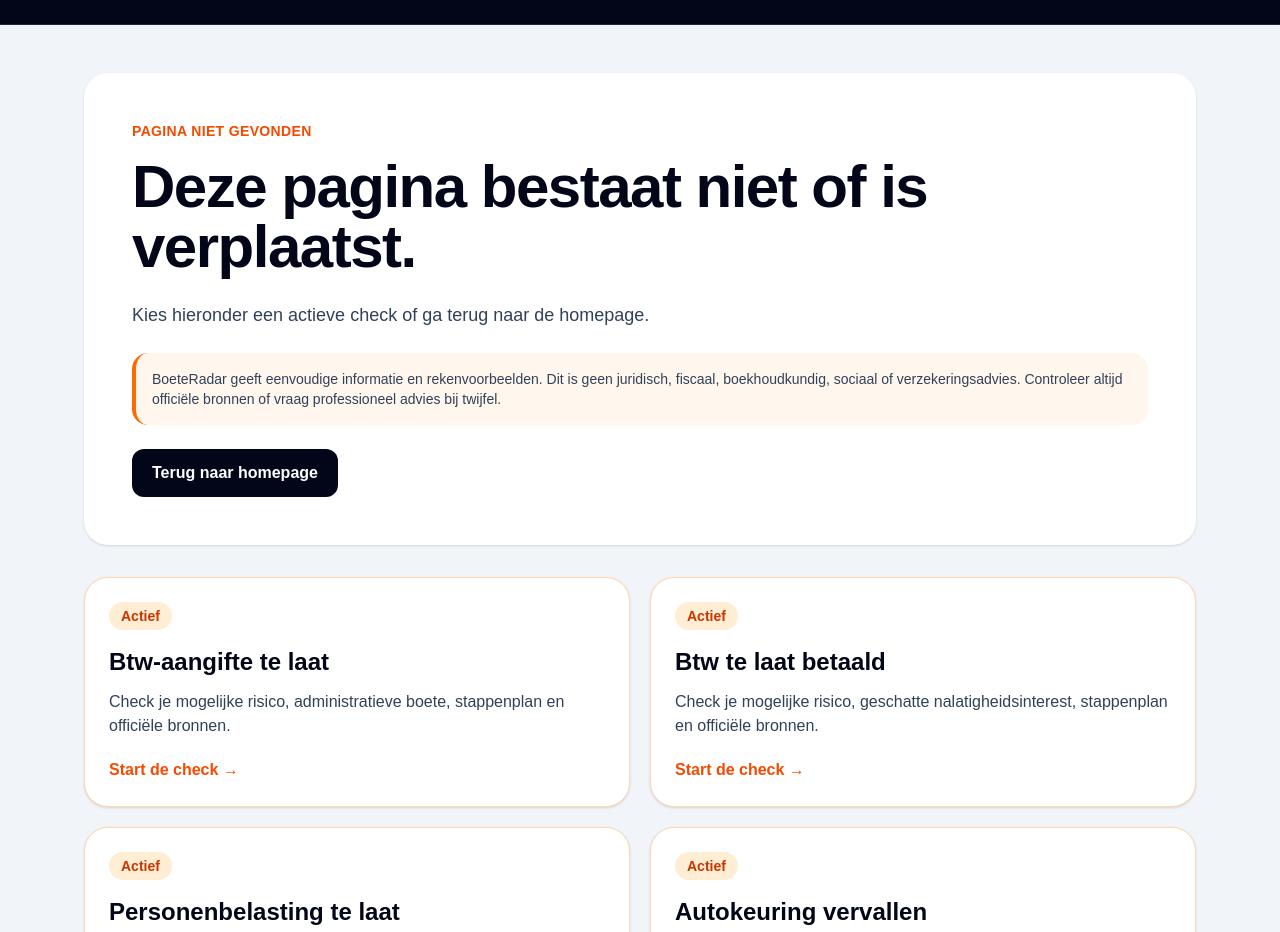
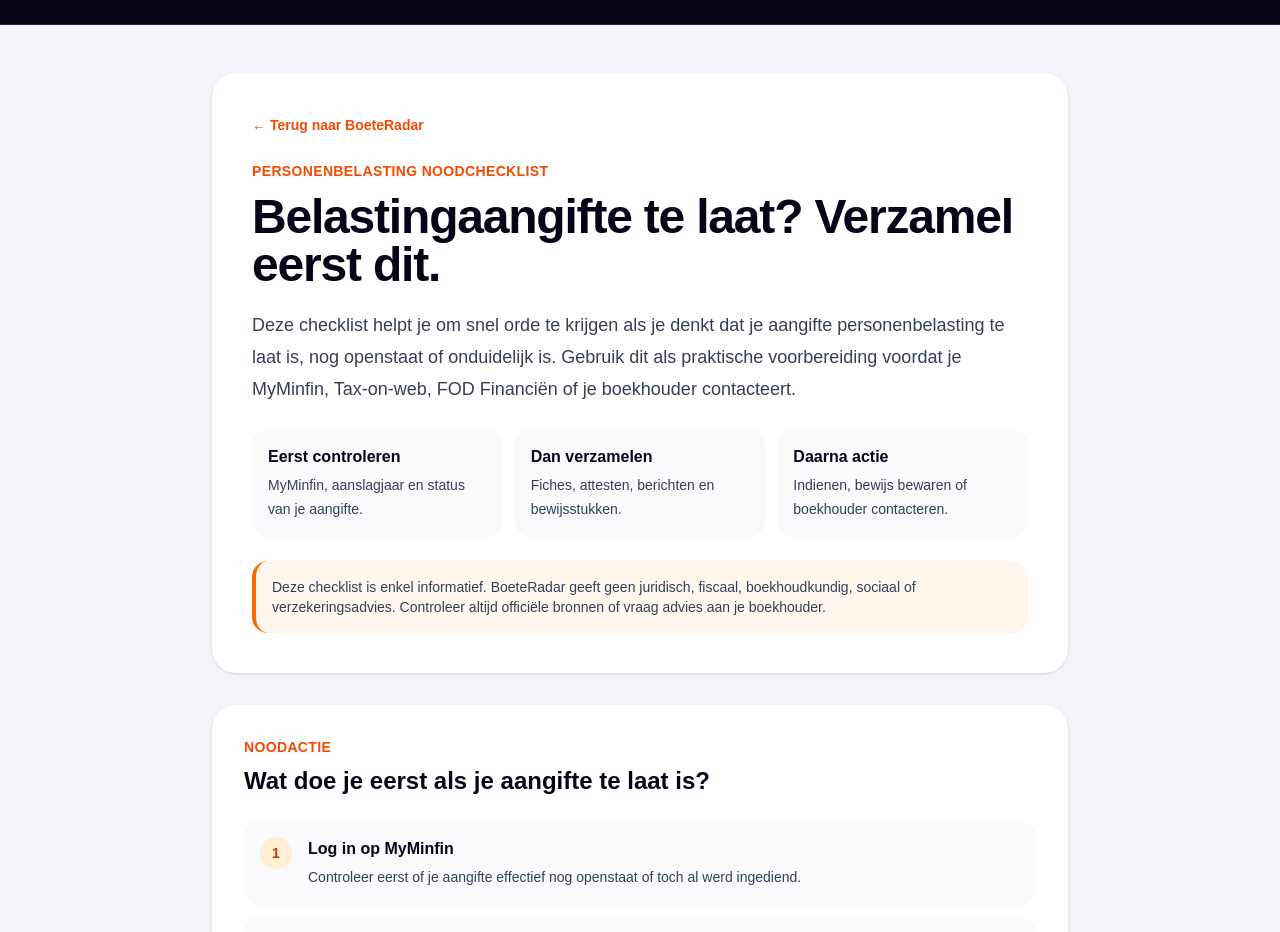
Before and after one commit to NathanVerd/Boeteradar, a Next.js app: page /checklists/btw-deadline-checklist/personenbelasting-noodchecklists in a window 1280 px wide. Before the commit this address had no page. Shown: the part 80-1012 px from the top of the page. Built offline with nearby package versions, Linux system fonts and the light colour scheme.

Commit message:
Add income tax emergency checklist

```diff
--- /dev/null
+++ b/app/checklists/btw-deadline-checklist/personenbelasting-noodchecklists/page.tsx
@@ -0,0 +1,221 @@
+import DisclaimerBox from "@/components/DisclaimerBox";
+import Footer from "@/components/Footer";
+import Header from "@/components/Header";
+import OfficialSources from "@/components/OfficialSources";
+import Link from "next/link";
+
+const urgentSteps = [
+  {
+    title: "Log in op MyMinfin",
+    description:
+      "Controleer eerst of je aangifte effectief nog openstaat of toch al werd ingediend.",
+  },
+  {
+    title: "Controleer het juiste aanslagjaar",
+    description:
+      "Verwar het inkomstenjaar en aanslagjaar niet. Noteer duidelijk over welk jaar het gaat.",
+  },
+  {
+    title: "Zoek berichten van FOD Financiën",
+    description:
+      "Controleer of je een herinnering, waarschuwing, voorstel van vereenvoudigde aangifte of ander bericht kreeg.",
+  },
+  {
+    title: "Dien zo snel mogelijk alsnog in",
+    description:
+      "Als je aangifte nog openstaat, wacht dan niet. Dien ze zo snel mogelijk in via Tax-on-web of via je boekhouder.",
+  },
+  {
+    title: "Bewaar bewijs van indiening",
+    description:
+      "Maak een screenshot of bewaar de bevestiging van verzending in je administratie.",
+  },
+  {
+    title: "Contacteer je boekhouder",
+    description:
+      "Werk je met een boekhouder? Vraag expliciet of je aangifte al werd verzonden en wanneer.",
+  },
+];
+
+const documents = [
+  "Identiteitsgegevens en toegang tot MyMinfin",
+  "Fiscale fiches zoals loonfiches, pensioenfiches of vervangingsinkomen",
+  "Attesten van kinderopvang, dienstencheques, pensioensparen of giften",
+  "Bewijsstukken van aftrekbare kosten als die van toepassing zijn",
+  "Berichten of brieven van FOD Financiën",
+  "Vorige aangifte of aanslagbiljet als vergelijkingspunt",
+];
+
+export default function PersonenbelastingNoodchecklistPage() {
+  return (
+    <main className="min-h-screen bg-slate-100 text-slate-950">
+      <Header
+        label="Checklist"
+        subtitle="Een praktische noodchecklist voor personenbelasting in België."
+      />
+
+      <section className="mx-auto max-w-4xl px-5 py-10 md:py-12">
+        <div className="rounded-3xl bg-white p-7 shadow-sm md:p-10">
+          <Link
+            href="/"
+            className="text-sm font-black text-orange-600 hover:text-orange-700"
+          >
+            ← Terug naar BoeteRadar
+          </Link>
+
+          <p className="mt-6 text-sm font-black uppercase tracking-wide text-orange-600">
+            Personenbelasting noodchecklist
+          </p>
+
+          <h1 className="mt-3 text-4xl font-black tracking-tight md:text-5xl">
+            Belastingaangifte te laat? Verzamel eerst dit.
+          </h1>
+
+          <p className="mt-5 text-lg leading-8 text-slate-700">
+            Deze checklist helpt je om snel orde te krijgen als je denkt dat je
+            aangifte personenbelasting te laat is, nog openstaat of onduidelijk
+            is. Gebruik dit als praktische voorbereiding voordat je MyMinfin,
+            Tax-on-web, FOD Financiën of je boekhouder contacteert.
+          </p>
+
+          <div className="mt-6 grid gap-3 md:grid-cols-3">
+            <div className="rounded-2xl bg-slate-50 p-4">
+              <p className="font-black">Eerst controleren</p>
+              <p className="mt-1 text-sm leading-6 text-slate-700">
+                MyMinfin, aanslagjaar en status van je aangifte.
+              </p>
+            </div>
+
+            <div className="rounded-2xl bg-slate-50 p-4">
+              <p className="font-black">Dan verzamelen</p>
+              <p className="mt-1 text-sm leading-6 text-slate-700">
+                Fiches, attesten, berichten en bewijsstukken.
+              </p>
+            </div>
+
+            <div className="rounded-2xl bg-slate-50 p-4">
+              <p className="font-black">Daarna actie</p>
+              <p className="mt-1 text-sm leading-6 text-slate-700">
+                Indienen, bewijs bewaren of boekhouder contacteren.
+              </p>
+            </div>
+          </div>
+
+          <DisclaimerBox text="Deze checklist is enkel informatief. BoeteRadar geeft geen juridisch, fiscaal, boekhoudkundig, sociaal of verzekeringsadvies. Controleer altijd officiële bronnen of vraag advies aan je boekhouder." />
+        </div>
+
+        <section className="mt-8 rounded-3xl bg-white p-7 shadow-sm md:p-8">
+          <p className="text-sm font-bold uppercase tracking-wide text-orange-600">
+            Noodactie
+          </p>
+
+          <h2 className="mt-2 text-2xl font-black">
+            Wat doe je eerst als je aangifte te laat is?
+          </h2>
+
+          <div className="mt-6 space-y-3">
+            {urgentSteps.map((item, index) => (
+              <div
+                key={item.title}
+                className="flex gap-4 rounded-2xl bg-slate-50 p-4"
+              >
+                <div className="flex h-8 w-8 shrink-0 items-center justify-center rounded-full bg-orange-100 text-sm font-black text-orange-700">
+                  {index + 1}
+                </div>
+
+                <div>
+                  <h3 className="font-black">{item.title}</h3>
+                  <p className="mt-1 text-sm leading-6 text-slate-700">
+                    {item.description}
+                  </p>
+                </div>
+              </div>
+            ))}
+          </div>
+        </section>
+
+        <section className="mt-8 rounded-3xl bg-white p-7 shadow-sm md:p-8">
+          <p className="text-sm font-bold uppercase tracking-wide text-orange-600">
+            Documenten
+          </p>
+
+          <h2 className="mt-2 text-2xl font-black">
+            Wat leg je klaar voor je aangifte of boekhouder?
+          </h2>
+
+          <ul className="mt-6 grid gap-3 md:grid-cols-2">
+            {documents.map((item) => (
+              <li
+                key={item}
+                className="rounded-2xl bg-slate-50 p-4 text-sm leading-6 text-slate-700"
+              >
+                ✓ {item}
+              </li>
+            ))}
+          </ul>
+        </section>
+
+        <section className="mt-8 rounded-3xl border border-orange-200 bg-orange-50 p-7 shadow-sm md:p-8">
+          <p className="text-sm font-bold uppercase tracking-wide text-orange-700">
+            Twijfel over je risico?
+          </p>
+
+          <h2 className="mt-2 text-2xl font-black">
+            Gebruik de personenbelasting-check
+          </h2>
+
+          <p className="mt-3 leading-7 text-slate-700">
+            Als je wil inschatten hoe dringend je situatie is, gebruik dan de
+            BoeteRadar-check voor personenbelasting te laat.
+          </p>
+
+          <Link
+            href="/personenbelasting-te-laat"
+            className="mt-5 inline-flex rounded-xl bg-slate-950 px-5 py-3 font-bold text-white transition hover:bg-slate-800"
+          >
+            Start personenbelasting-check →
+          </Link>
+        </section>
+
+        <section className="mt-8 rounded-3xl bg-white p-7 shadow-sm md:p-8">
+          <p className="text-sm font-bold uppercase tracking-wide text-orange-600">
+            Voorbeeldbericht
+          </p>
+
+          <h2 className="mt-2 text-2xl font-black">
+            Wat stuur je naar je boekhouder?
+          </h2>
+
+          <div className="mt-5 rounded-2xl bg-slate-50 p-5">
+            <p className="text-sm leading-6 text-slate-700">
+              “Hallo, ik denk dat mijn aangifte personenbelasting voor
+              [aanslagjaar] te laat is of nog niet werd ingediend. In MyMinfin
+              zie ik [status]. Ik heb [wel/geen] bericht van FOD Financiën
+              gekregen. Kan je controleren wat er nog moet gebeuren en of jij de
+              aangifte kan indienen?”
+            </p>
+          </div>
+        </section>
+
+        <OfficialSources
+          sources={[
+            {
+              label: "FOD Financiën — Tax-on-web",
+              href: "https://financien.belgium.be/nl/E-services/Tax-on-web",
+            },
+            {
+              label: "FOD Financiën — MyMinfin",
+              href: "https://financien.belgium.be/nl/E-services/MyMinfin",
+            },
+            {
+              label: "FOD Financiën — Indieningstermijnen aangiften",
+              href: "https://financien.belgium.be/nl/experten_partners/economische-beroepen/indieningstermijnen-aangiften",
+            },
+          ]}
+        />
+      </section>
+
+      <Footer />
+    </main>
+  );
+}
--- a/app/personenbelasting-te-laat/page.tsx
+++ b/app/personenbelasting-te-laat/page.tsx
@@ -6,6 +6,7 @@ import Footer from "@/components/Footer";
 import Header from "@/components/Header";
 import OfficialSources from "@/components/OfficialSources";
 import RelatedChecks from "@/components/RelatedChecks";
+import Link from "next/link";
 import { useState } from "react";
 
 export default function PersonenbelastingTeLaatPage() {
@@ -67,6 +68,22 @@ export default function PersonenbelastingTeLaatPage() {
             MyMinfin, Tax-on-web of je boekhouder.
           </p>
 
+          <div className="mt-6 flex flex-col gap-3 sm:flex-row">
+            <Link
+              href="/checklists/personenbelasting-noodchecklist"
+              className="rounded-xl bg-slate-950 px-5 py-3 text-center font-bold text-white transition hover:bg-slate-800"
+            >
+              Open noodchecklist
+            </Link>
+
+            <a
+              href="#check"
+              className="rounded-xl border border-orange-200 bg-orange-50 px-5 py-3 text-center font-bold text-orange-700 transition hover:bg-orange-100"
+            >
+              Start snelle check
+            </a>
+          </div>
+
           <DisclaimerBox text="Dit is een informatieve tool met vereenvoudigde inschattingen. Het is geen juridisch, fiscaal of boekhoudkundig advies. Controleer altijd officiële bronnen of vraag advies aan je boekhouder." />
 
           <div className="mt-6 grid gap-3 md:grid-cols-3">
@@ -96,7 +113,10 @@ export default function PersonenbelastingTeLaatPage() {
           </div>
         </div>
 
-        <div className="mt-6 rounded-3xl bg-white p-7 shadow-sm md:p-8">
+        <div
+          id="check"
+          className="mt-6 rounded-3xl bg-white p-7 shadow-sm md:p-8"
+        >
           <h2 className="text-2xl font-black">
             Snelle personenbelasting-check
           </h2>
@@ -311,12 +331,12 @@ export default function PersonenbelastingTeLaatPage() {
             <li>✓ Boekhouder contacteren</li>
           </ul>
 
-          <button
-            disabled
-            className="mt-6 rounded-xl bg-slate-950 px-5 py-3 font-bold text-white opacity-60"
+          <Link
+            href="/checklists/personenbelasting-noodchecklist"
+            className="mt-6 inline-flex rounded-xl bg-slate-950 px-5 py-3 font-bold text-white transition hover:bg-slate-800"
           >
-            PDF-download later
-          </button>
+            Open de noodchecklist →
+          </Link>
         </section>
 
         <section className="mt-6 rounded-3xl bg-white p-7 shadow-sm md:p-8">
--- a/app/sitemap.ts
+++ b/app/sitemap.ts
@@ -11,6 +11,7 @@ export default function sitemap(): MetadataRoute.Sitemap {
     "/personenbelasting-te-laat",
     "/student-te-veel-gewerkt",
     "/checklists/btw-deadline-checklist",
+    "/checklists/personenbelasting-noodchecklist",
     "/disclaimer",
     "/bronnen",
   ];
```
